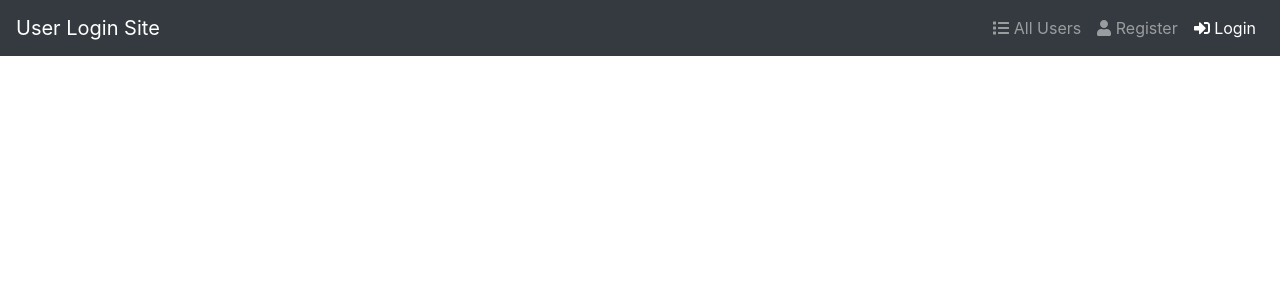
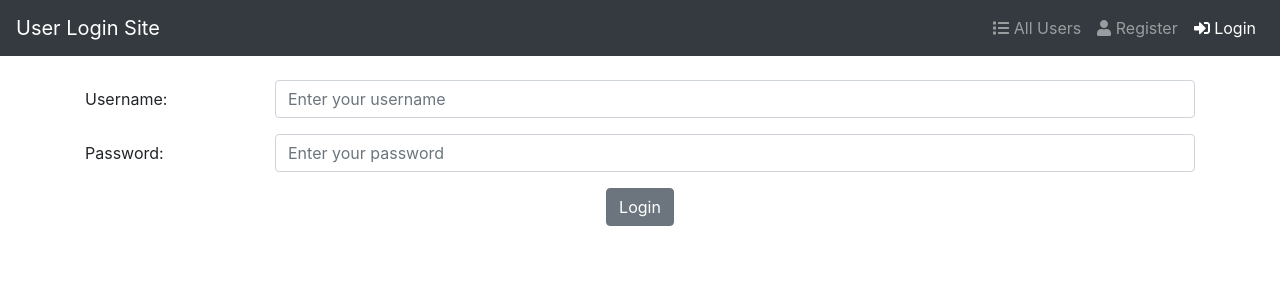
Before and after one commit to Monika-Mistry/react-assessment, a React (Create React App) app: page /login in a window 1280 px wide. Shown: the top 300 px of the page. Built offline with nearby package versions, Linux system fonts and the light colour scheme.

Commit message:
login form setup

```diff
--- a/src/components/RouterHome.js
+++ b/src/components/RouterHome.js
@@ -2,6 +2,7 @@ import React, { Component } from 'react';
 import { BrowserRouter as Router, Route } from 'react-router-dom';
 
 import NavBar from './NavBar';
+import UserLogin from './UserLogin';
 
 export default class RouterHome extends Component {
     render() {
@@ -9,9 +10,10 @@ export default class RouterHome extends Component {
             <Router>
 
                 <NavBar />
+                <br></br>
 
                 <Route exact path="/" />
-                <Route path="/login" />
+                <Route path="/login" component={UserLogin} />
                 <Route path="/register" />
                 <Route path="/users" />
             </Router>
--- /dev/null
+++ b/src/components/UserLogin.js
@@ -0,0 +1,43 @@
+import React from 'react';
+import {
+    Form,
+    FormGroup,
+    Label,
+    Input,
+    Col,
+    Button
+} from 'reactstrap';
+
+export default function UserLogin(props) {
+    return (
+        <Form className="container" onSubmit="">
+            <FormGroup row>
+                <Label for="username" sm={2}>Username:</Label>
+                <Col sm={10}>
+                    <Input
+                        required
+                        type="text"
+                        name="username"
+                        id="username"
+                        placeholder="Enter your username"
+                    />
+                </Col>
+            </FormGroup>
+            <FormGroup row>
+                <Label for="password" sm={2}>Password:</Label>
+                <Col sm={10}>
+                    <Input
+                        required
+                        type="text"
+                        name="password"
+                        id="password"
+                        placeholder="Enter your password"
+                    />
+                </Col>
+            </FormGroup>
+            <div className="text-center">
+                <Button>Login</Button>
+            </div>
+        </Form>
+    )
+}
```
